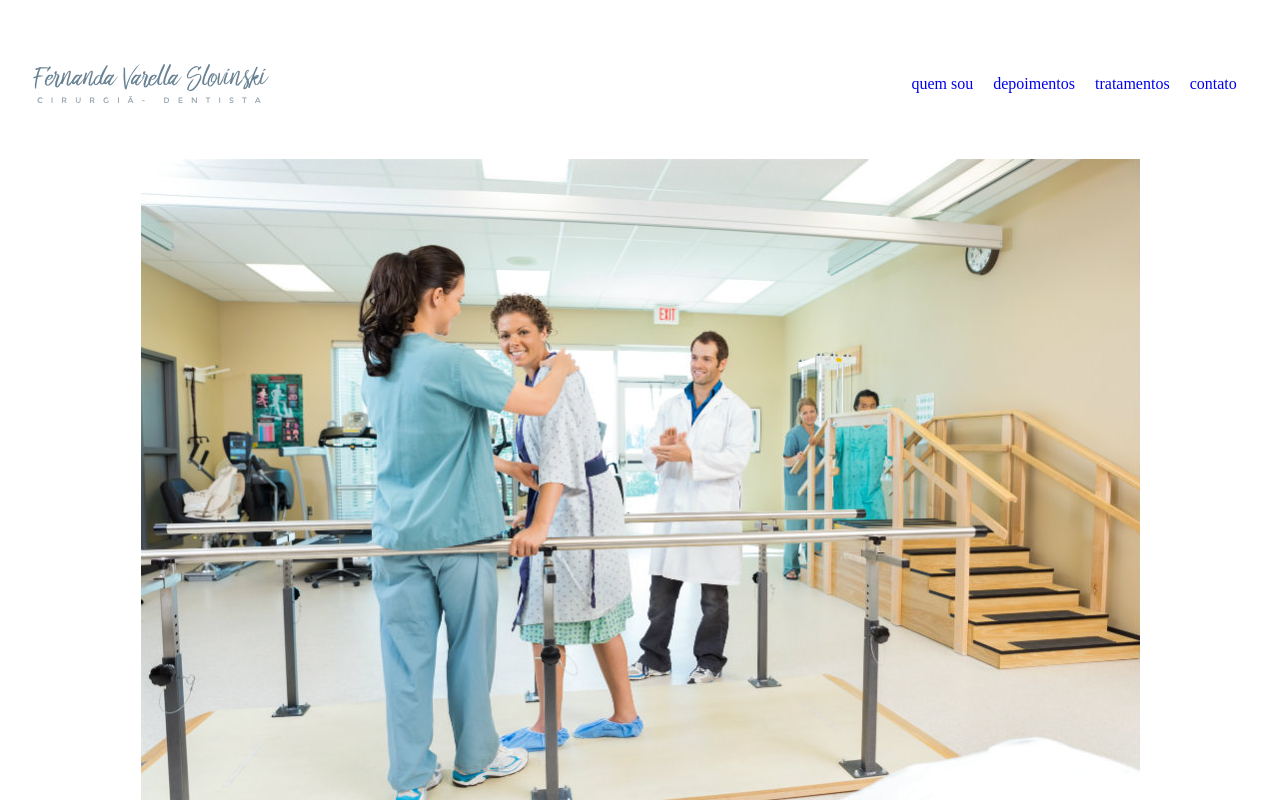
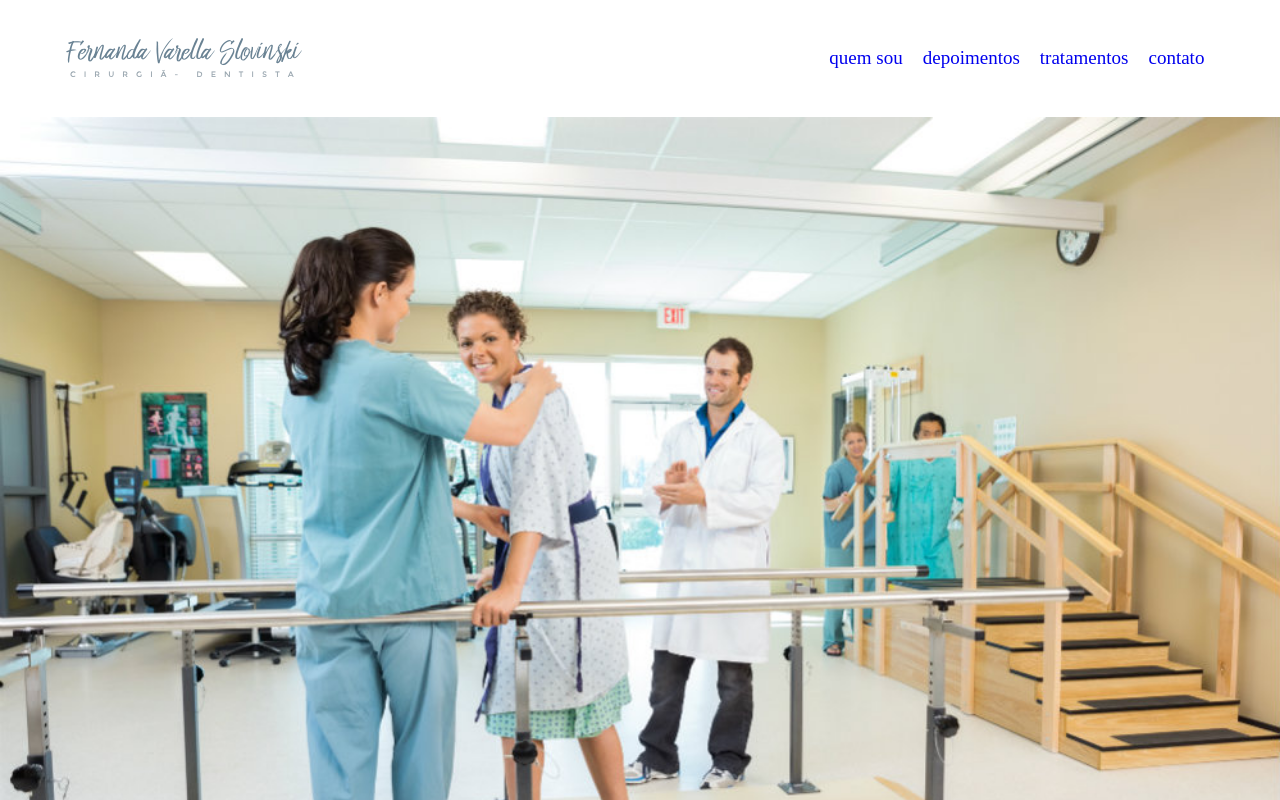
Before and after one commit to juliocamposmota/clinica-fisioterapia, a React (Create React App) app: page / in a window 1280 px wide. Shown: the top 800 px of the page. Built offline with nearby package versions, Linux system fonts and the light colour scheme.

Commit message:
feat: added body styles and adjusted hedaer and banner styles

```diff
--- a/public/index.html
+++ b/public/index.html
@@ -25,6 +25,14 @@
       Learn how to configure a non-root public URL by running `npm run build`.
     -->
     <title>React App</title>
+
+    <style>
+      * {
+        margin: 0;
+        padding: 0;
+        box-sizing: border-box;
+      }
+    </style>
   </head>
   <body>
     <noscript>You need to enable JavaScript to run this app.</noscript>
--- a/src/components/Banner/styles.ts
+++ b/src/components/Banner/styles.ts
@@ -1,9 +1,13 @@
 import styled from 'styled-components';
 
 const BannerComponent = styled.div`
+  width: 100%;
   display: flex;
   justify-content: center;
 
+  img {
+    width: 100vw;
+  }
 `;
 
 export default BannerComponent;
--- a/src/components/Header/styles.ts
+++ b/src/components/Header/styles.ts
@@ -1,10 +1,12 @@
 import styled from 'styled-components';
 
 const HeaderComponent = styled.div`
-  padding: 4% 2%;
+  align-items: center;
   display: flex;
   justify-content: space-between;
-  align-items: center;
+  margin: 0 auto;
+  max-width: 1200px;
+  padding: 3% 2%;
 
   li {
     padding: 0 10px;
@@ -13,6 +15,7 @@ const HeaderComponent = styled.div`
 
   a {
     text-decoration: none;
+    font-size: 19px;
   }
 
   .menu-mobile {
--- a/src/index.tsx
+++ b/src/index.tsx
@@ -6,6 +6,7 @@ import reportWebVitals from './reportWebVitals';
 const root = ReactDOM.createRoot(
   document.getElementById('root') as HTMLElement,
 );
+
 root.render(
   <React.StrictMode>
     <App />
```
